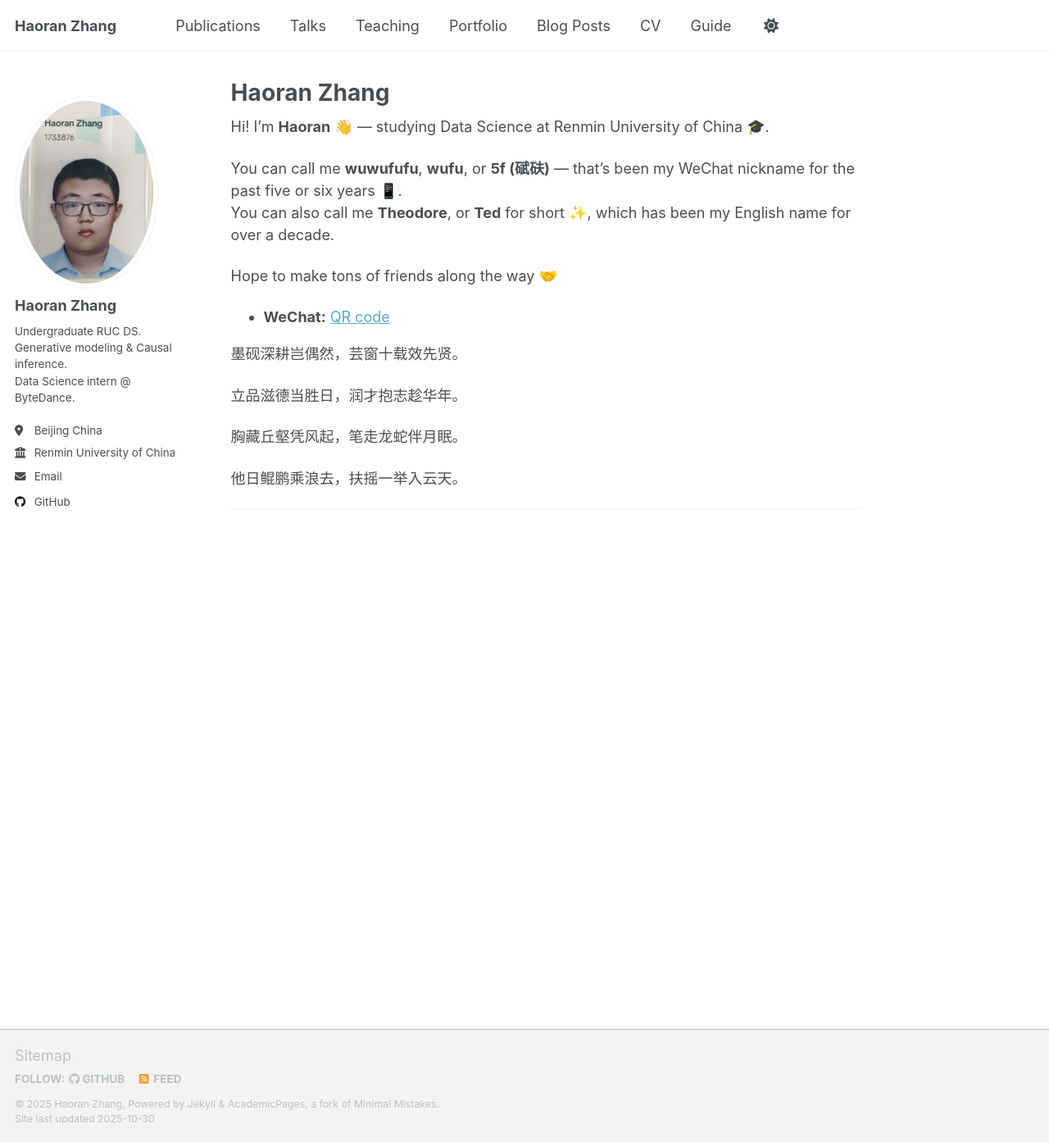
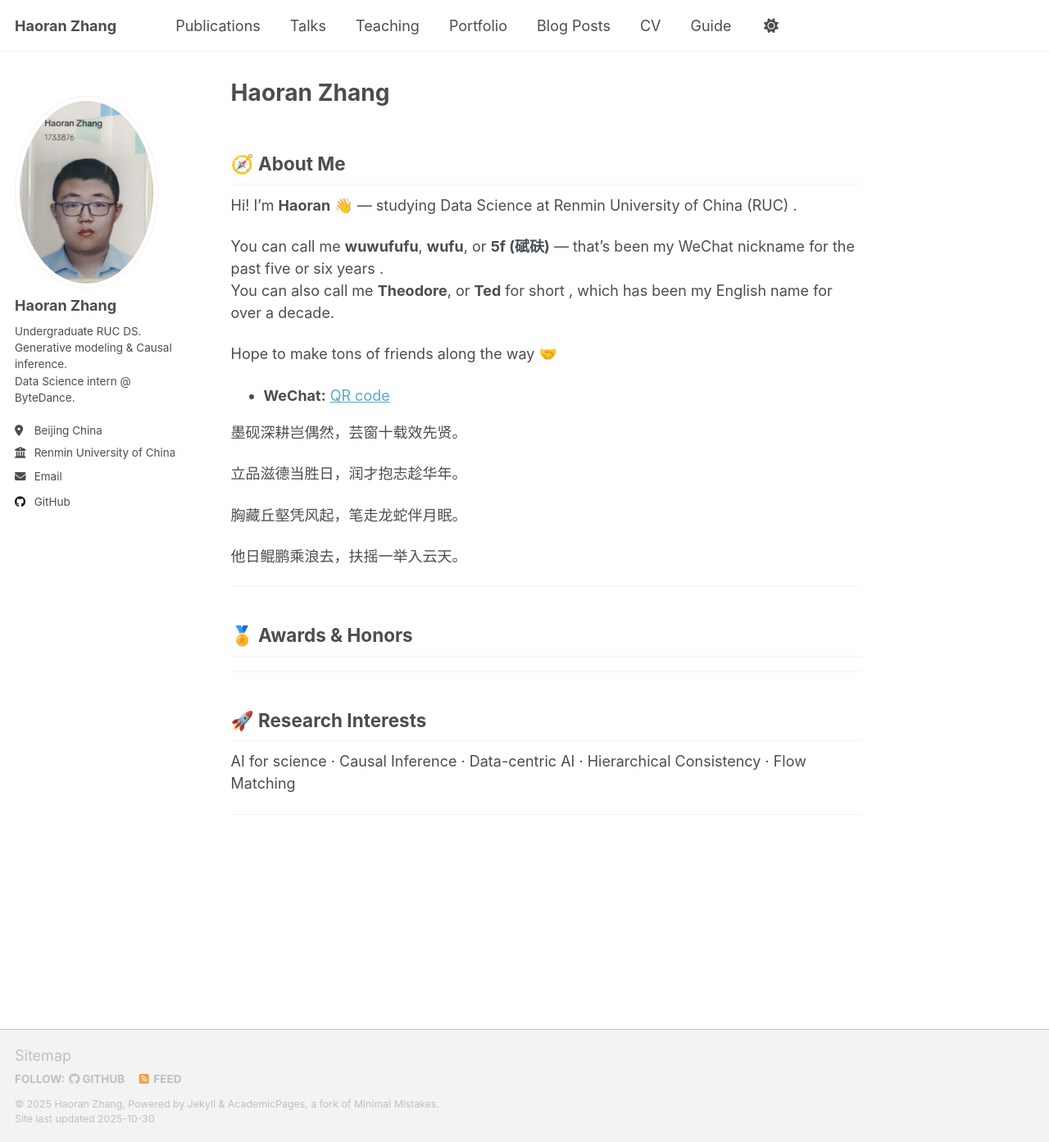
Before and after one commit to wuwufufu/wuwufufu.github.io, a Jekyll site: the page built from _pages/about.md, in a window 1280 px wide and 1393 px high. Shown: the whole window at 82% size. Built offline with Jekyll 4.4.1, drawn with Linux system fonts in a browser that asks for light colours; a script that is not in the unit is left out.

Commit message:
Update about.md

```diff
--- a/_pages/about.md
+++ b/_pages/about.md
@@ -5,10 +5,12 @@ layout: single
 author_profile: true
 ---
 
-Hi! I’m **Haoran** 👋 —  studying Data Science at Renmin University of China 🎓.
+## 🧭 About Me
 
-You can call me **wuwufufu**, **wufu**, or **5f (碔砆)** — that’s been my WeChat nickname for the past five or six years 📱.
-You can also call me **Theodore**, or **Ted** for short ✨, which has been my English name for over a decade.
+Hi! I’m **Haoran** 👋 —  studying Data Science at Renmin University of China (RUC) .
+
+You can call me **wuwufufu**, **wufu**, or **5f (碔砆)** — that’s been my WeChat nickname for the past five or six years .
+You can also call me **Theodore**, or **Ted** for short , which has been my English name for over a decade.
 
 Hope to make tons of friends along the way 🤝
 
@@ -23,3 +25,13 @@ Hope to make tons of friends along the way 🤝
 他日鲲鹏乘浪去，扶摇一举入云天。
 
 ---
+## 🏅 Awards & Honors
+
+
+---
+
+## 🚀 Research Interests
+
+AI for science · Causal Inference · Data-centric AI · Hierarchical Consistency · Flow Matching
+
+---
```
